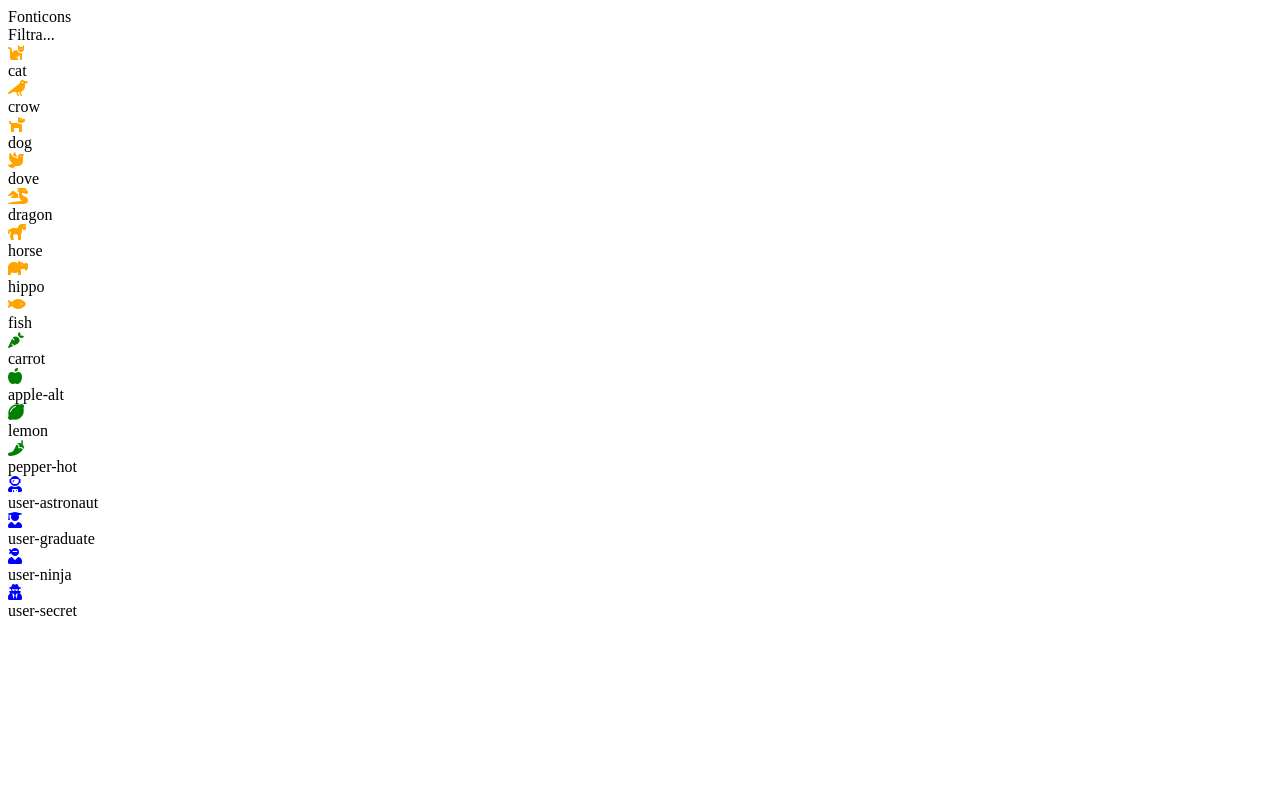
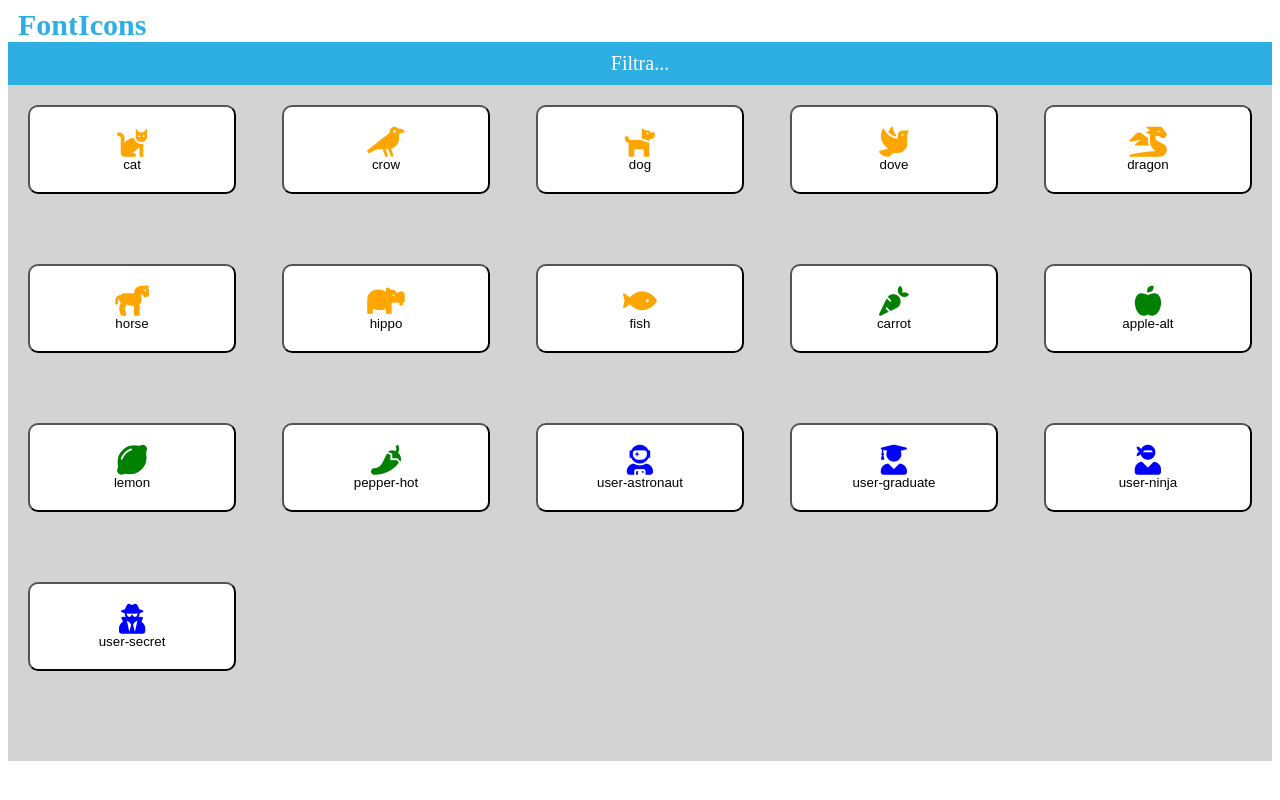
Before and after one commit to Andrea1302/js-es6-icons, a plain HTML site: page index.html in a window 1280 px wide. Drawn offline with Linux system fonts and the light colour scheme.

Commit message:
Aggiunto css

```diff
--- a/css/style.css
+++ b/css/style.css
@@ -7,3 +7,43 @@
 .orange{
     color: orange;
 }
+
+
+#container{
+display: flex;
+flex-wrap: wrap;
+justify-content: space-between;
+padding: 20px;
+background-color: lightgray;
+}
+
+.icone_struttura{
+    width: 17%;
+    flex-direction: column;
+    display: flex;
+    justify-content: center;
+    align-items: center;
+    padding: 20px 0;
+    background-color: white;
+    border-radius: 10px;
+    margin-bottom: 70px;
+}
+.fas{
+    font-size: 30px;
+}
+
+/* titolo */
+header{
+    color: #2dafe3;
+    padding-left: 10px;
+    font-size: 30px;
+    font-weight: bold;
+}
+#filtra{
+    display: flex;
+    justify-content: center;
+    padding: 10px 0;
+    background-color: #2dafe3;
+    color: white;
+    font-size: 20px;
+}
--- a/index.html
+++ b/index.html
@@ -10,9 +10,9 @@
 </head>
 <body>
     <header>
-        <!-- Inserisco il titolo --> Fonticons
+        FontIcons
     </header>
-    <section>
+    <section id="filtra">
         <!-- Filtra per tipo -->Filtra...
     </section>
 
--- a/js/script.js
+++ b/js/script.js
@@ -131,9 +131,9 @@ const icone = [
 icone.forEach((oggetto)=> {
     // console.log(oggetto.name);
     let innerHtml = `
-    <div>
+    <button class="icone_struttura">
          <i class="${oggetto.family} ${oggetto.prefix}${oggetto.name} ${oggetto.color}"></i>
          <div> ${oggetto.name} </div>
-     </div>`
+     </button>`
     mainContainer.innerHTML += innerHtml
 })
```
